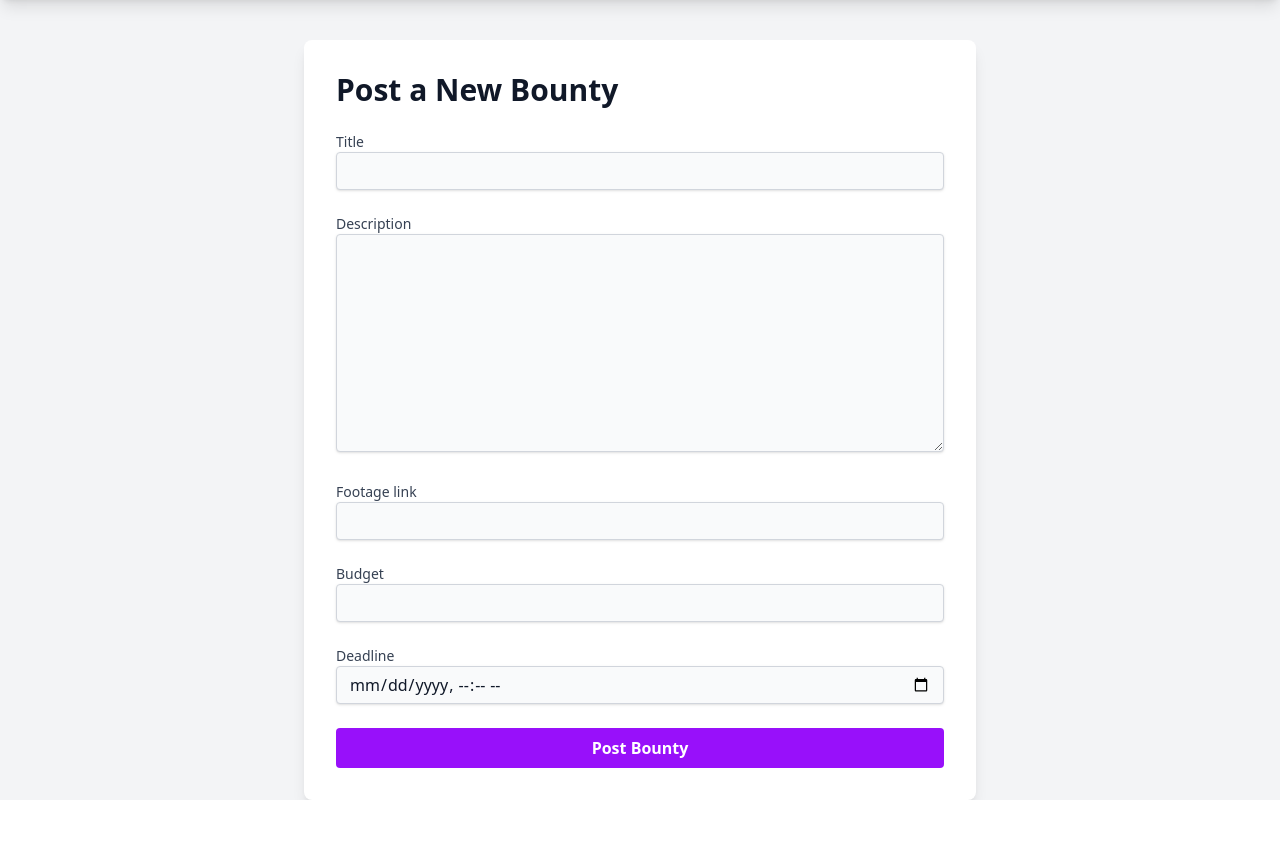
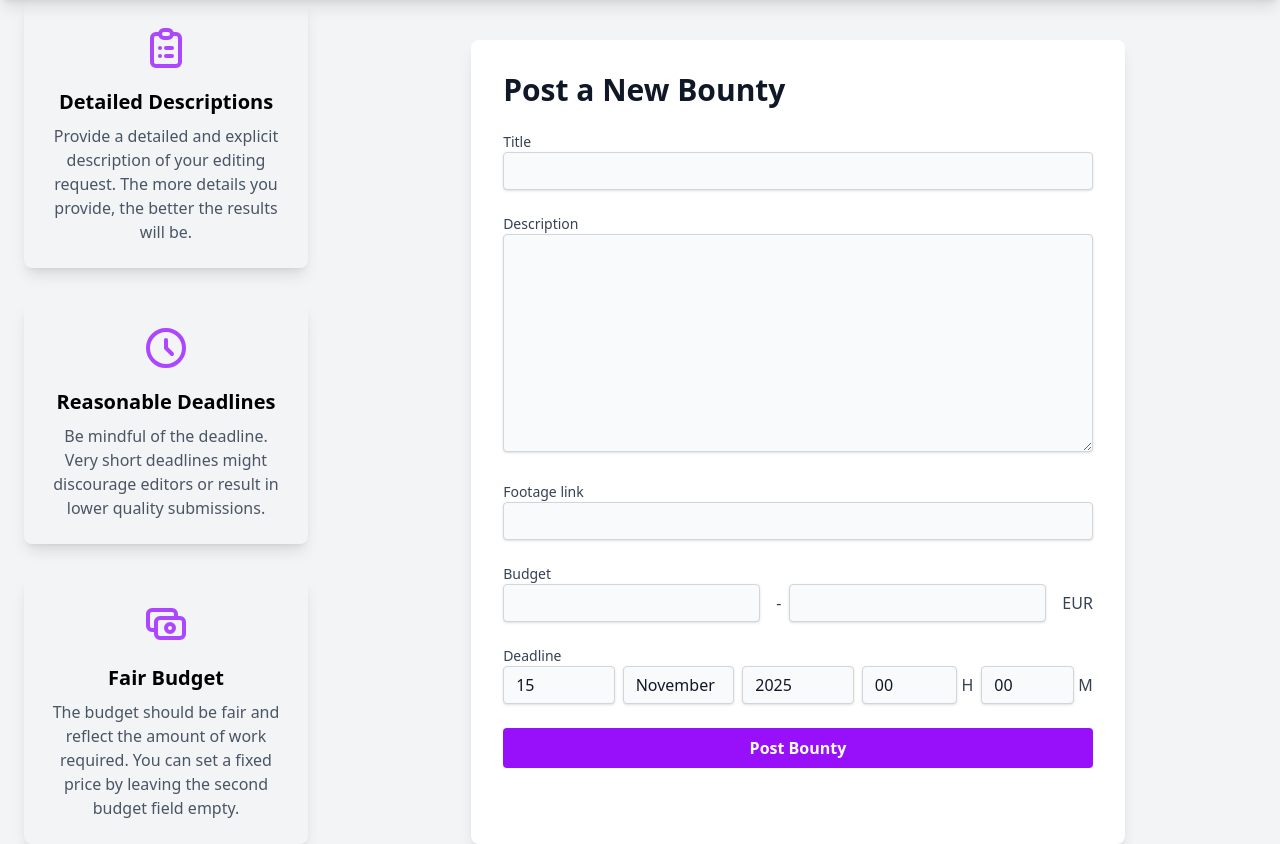
Before and after one commit to Quippy22/Edithunt, a Django app: page /bounty/post/ in a window 1280 px wide. Shown: the part 72-916 px from the top of the page. Before the commit the page ends 872 px from the top, so only its background shows below. Run offline with Django 5.2, Linux system fonts and the light colour scheme; the visitor is signed in with stand-in values (Sample User, id 1); some libraries are stand-ins or nearby versions.

Commit message:
ui: enhance post bounty layout and update page iconography

```diff
--- a/core/forms.py
+++ b/core/forms.py
@@ -1,5 +1,8 @@
 from django import forms
 from django.contrib.auth.forms import UserCreationForm
+from datetime import date, datetime, timedelta
+from django.forms import widgets
+import calendar
 
 from .models import Bounty, CustomUser
 
@@ -15,15 +18,66 @@ class CustomUserCreationForm(UserCreationForm):
             field.widget.attrs["class"] = "form-input"
 
 
+class DateTimeSelectWidget(widgets.MultiWidget):
+    template_name = 'core/widgets/datetime_select.html'
+
+    def __init__(self, attrs=None):
+        month_choices = [(i, calendar.month_name[i]) for i in range(1, 13)]
+        _widgets = (
+            widgets.Select(attrs=attrs, choices=[(i, i) for i in range(1, 32)]), # Day
+            widgets.Select(attrs=attrs, choices=month_choices), # Month
+            widgets.Select(attrs=attrs, choices=[(i, i) for i in range(date.today().year, date.today().year + 11)]), # Year
+            widgets.Select(attrs=attrs, choices=[(i, f"{i:02d}") for i in range(24)]),  # Hour
+            widgets.Select(attrs=attrs, choices=[(i, f"{i:02d}") for i in range(0, 60, 5)]),  # Minute
+        )
+        super().__init__(_widgets, attrs)
+
+    def decompress(self, value):
+        if isinstance(value, datetime):
+            return [value.day, value.month, value.year, value.hour, value.minute]
+        if isinstance(value, date):
+            return [value.day, value.month, value.year, 0, 0]
+        return [None, None, None, None, None]
+
+class DateTimeMultiValueField(forms.MultiValueField):
+    widget = DateTimeSelectWidget
+
+    def __init__(self, *args, **kwargs):
+        fields = (
+            forms.IntegerField(), # Day
+            forms.IntegerField(), # Month
+            forms.IntegerField(), # Year
+            forms.IntegerField(), # Hour
+            forms.IntegerField(), # Minute
+        )
+        super().__init__(fields=fields, require_all_fields=True, *args, **kwargs)
+
+    def compress(self, data_list):
+        if data_list:
+            try:
+                return datetime(
+                    year=data_list[2],
+                    month=data_list[1],
+                    day=data_list[0],
+                    hour=data_list[3],
+                    minute=data_list[4]
+                )
+            except (ValueError, TypeError):
+                raise forms.ValidationError("Invalid date or time.", code='invalid')
+        return None
+
+
 class BountyForm(forms.ModelForm):
+    deadline = DateTimeMultiValueField(
+        initial=lambda: date.today() + timedelta(days=1)
+    )
+
     class Meta:
         model = Bounty
-        fields = ["title", "description", "footage_link", "budget", "deadline"]
-        widgets = {
-            "deadline": forms.DateTimeInput(attrs={"type": "datetime-local"}),
-        }
+        fields = ["title", "description", "footage_link", "budget_min", "budget_max", "deadline"]
 
     def __init__(self, *args, **kwargs):
         super().__init__(*args, **kwargs)
         for field_name, field in self.fields.items():
-            field.widget.attrs["class"] = "form-input"
+            if field_name not in ["deadline", "budget_min", "budget_max"]:
+                field.widget.attrs["class"] = "form-input"
--- a/core/models.py
+++ b/core/models.py
@@ -31,9 +31,10 @@ class Bounty(models.Model):
     # Detailed description of what needs to be edited
     description = models.TextField()
     # Link to the raw footage for editors to download
-    footage_link = models.URLField(blank=True)
+    footage_link = models.URLField()
     # The amount of money offered for the winning edit
-    budget = models.DecimalField(max_digits=8, decimal_places=2)
+    budget_min = models.DecimalField(max_digits=8, decimal_places=2)
+    budget_max = models.DecimalField(max_digits=8, decimal_places=2, null=True, blank=True)
     # The date and time by which submissions are due
     deadline = models.DateTimeField()
     # Current status of the bounty
--- a/core/templates/core/post_bounty.html
+++ b/core/templates/core/post_bounty.html
@@ -1,12 +1,40 @@
 {% extends 'theme/base.html' %}
 
 {% block content %}
+<div class="post-bounty-container px-6">
+    <div class="rules-container space-y-8">
+        <!-- Tip 1 -->
+        <div class="rounded-lg shadow-lg p-6 text-center">
+            <div class="text-purple-500 mb-4">
+                {% include 'partials/icons/clipboard-list.html' %}
+            </div>
+            <h3 class="text-xl font-bold mb-2 dark:text-white">Detailed Descriptions</h3>
+            <p class="text-gray-600 dark:text-gray-400">Provide a detailed and explicit description of your editing request. The more details you provide, the better the results will be.</p>
+        </div>
+        <!-- Tip 2 -->
+        <div class="rounded-lg shadow-lg p-6 text-center">
+            <div class="text-purple-500 mb-4">
+                {% include 'partials/icons/clock.html' %}
+            </div>
+            <h3 class="text-xl font-bold mb-2 dark:text-white">Reasonable Deadlines</h3>
+            <p class="text-gray-600 dark:text-gray-400">Be mindful of the deadline. Very short deadlines might discourage editors or result in lower quality submissions.</p>
+        </div>
+        <!-- Tip 3 -->
+        <div class="rounded-lg shadow-lg p-6 text-center">
+            <div class="text-purple-500 mb-4">
+                {% include 'partials/icons/cash.html' %}
+            </div>
+            <h3 class="text-xl font-bold mb-2 dark:text-white">Fair Budget</h3>
+            <p class="text-gray-600 dark:text-gray-400">The budget should be fair and reflect the amount of work required. You can set a fixed price by leaving the second budget field empty.</p>
+        </div>
+    </div>
     <div class="form-container">
         <h1 class="form-heading">Post a New Bounty</h1>
         <form method="post" class="space-y-6">
             {% csrf_token %}
 
             {% for field in form %}
+                {% if field.name != 'budget_min' and field.name != 'budget_max' and field.name != 'deadline' %}
                     <div>
                         <label for="{{ field.id_for_label }}" class="form-label">{{ field.label }}</label>
                         {{ field }}
@@ -17,7 +45,40 @@
                             <p class="mt-2 text-sm text-red-600">{{ error }}</p>
                         {% endfor %}
                     </div>
+                {% endif %}
             {% endfor %}
+
+            <!-- budget fields -->
+            <div>
+                <label class="form-label">Budget</label>
+                <div class="budget-input-wrapper">
+                    {{ form.budget_min }}
+                    <span class="currency-label">-</span>
+                    {{ form.budget_max }}
+                    <span class="currency-label">EUR</span>
+                </div>
+                {% if form.budget_min.help_text %}
+                    <p class="mt-2 text-sm text-gray-500">{{ form.budget_min.help_text }}</p>
+                {% endif %}
+                {% for error in form.budget_min.errors %}
+                    <p class="mt-2 text-sm text-red-600">{{ error }}</p>
+                {% endfor %}
+                {% for error in form.budget_max.errors %}
+                    <p class="mt-2 text-sm text-red-600">{{ error }}</p>
+                {% endfor %}
+            </div>
+
+            <!-- deadline field -->
+            <div>
+                <label for="{{ form.deadline.id_for_label }}" class="form-label">{{ form.deadline.label }}</label>
+                {{ form.deadline }}
+                {% if form.deadline.help_text %}
+                    <p class="mt-2 text-sm text-gray-500">{{ form.deadline.help_text }}</p>
+                {% endif %}
+                {% for error in form.deadline.errors %}
+                    <p class="mt-2 text-sm text-red-600">{{ error }}</p>
+                {% endfor %}
+            </div>
 
             <div>
                 <button type="submit" class="w-full flex justify-center btn-primary">
@@ -26,4 +87,5 @@
             </div>
         </form>
     </div>
+</div>
 {% endblock %}
--- a/edithunt/settings.py
+++ b/edithunt/settings.py
@@ -143,3 +143,8 @@ TAILWIND_APP_NAME = 'theme'
 
 # Custom User Model
 AUTH_USER_MODEL = 'core.CustomUser'
+
+# Authentication Settings
+LOGIN_URL = '/login/'
+LOGIN_REDIRECT_URL = '/'
+LOGOUT_REDIRECT_URL = '/'
--- a/theme/templates/home.html
+++ b/theme/templates/home.html
@@ -21,7 +21,7 @@
                 <div class="w-full md:w-1/3 px-4 mb-8">
                     <div class="rounded-lg shadow-lg p-8 text-center">
                         <div class="text-purple-500 mb-4">
-                            <svg class="w-16 h-16 mx-auto" fill="none" stroke="currentColor" viewBox="0 0 24 24" xmlns="http://www.w3.org/2000/svg"><path stroke-linecap="round" stroke-linejoin="round" stroke-width="2" d="M15.172 7l-6.586 6.586a2 2 0 102.828 2.828l6.414-6.414a2 2 0 10-2.828-2.828L11 11.586M17.5 5.5a2.5 2.5 0 11-5 0 2.5 2.5 0 015 0z"></path></svg>
+                            {% include 'partials/icons/flag.html' %}
                         </div>
                         <h3 class="text-2xl font-bold mb-2">Post a Bounty</h3>
                         <p class="text-gray-600 dark:text-gray-400">Creators post video editing jobs with a description, budget, and deadline.</p>
@@ -31,7 +31,7 @@
                 <div class="w-full md:w-1/3 px-4 mb-8">
                     <div class="rounded-lg shadow-lg p-8 text-center">
                         <div class="text-purple-500 mb-4">
-                            <svg class="w-16 h-16 mx-auto" fill="none" stroke="currentColor" viewBox="0 0 24 24" xmlns="http://www.w3.org/2000/svg"><path stroke-linecap="round" stroke-linejoin="round" stroke-width="2" d="M12 6.253v11.494m-9-5.747h18"></path></svg>
+                            {% include 'partials/icons/map-pin.html' %}
                         </div>
                         <h3 class="text-2xl font-bold mb-2">Editors Compete</h3>
                         <p class="text-gray-600 dark:text-gray-400">Skilled editors submit their best work to win the bounty.</p>
@@ -41,7 +41,7 @@
                 <div class="w-full md:w-1/3 px-4 mb-8">
                     <div class="rounded-lg shadow-lg p-8 text-center">
                         <div class="text-purple-500 mb-4">
-                            <svg class="w-16 h-16 mx-auto" fill="none" stroke="currentColor" viewBox="0 0 24 24" xmlns="http://www.w3.org/2000/svg"><path stroke-linecap="round" stroke-linejoin="round" stroke-width="2" d="M5 13l4 4L19 7"></path></svg>
+                            {% include 'partials/icons/trophy.html' %}
                         </div>
                         <h3 class="text-2xl font-bold mb-2">Choose a Winner</h3>
                         <p class="text-gray-600 dark:text-gray-400">Creators review submissions and award the bounty to the best editor.</p>
--- /dev/null
+++ b/theme/templates/partials/icons/cash.html
@@ -0,0 +1 @@
+<svg class="w-12 h-12 mx-auto" fill="none" stroke="currentColor" viewBox="0 0 24 24" xmlns="http://www.w3.org/2000/svg"><path stroke-linecap="round" stroke-linejoin="round" stroke-width="2" d="M17 9V7a2 2 0 00-2-2H5a2 2 0 00-2 2v6a2 2 0 002 2h2m2 4h10a2 2 0 002-2v-6a2 2 0 00-2-2H9a2 2 0 00-2 2v6a2 2 0 002 2zm7-5a2 2 0 11-4 0 2 2 0 014 0z"></path></svg>
--- /dev/null
+++ b/theme/templates/partials/icons/clipboard-list.html
@@ -0,0 +1 @@
+<svg xmlns="http://www.w3.org/2000/svg" class="w-12 h-12 mx-auto" fill="none" viewBox="0 0 24 24" stroke="currentColor"><path stroke-linecap="round" stroke-linejoin="round" stroke-width="2" d="M9 5H7a2 2 0 00-2 2v12a2 2 0 002 2h10a2 2 0 002-2V7a2 2 0 00-2-2h-2M9 5a2 2 0 002 2h2a2 2 0 002-2M9 5a2 2 0 012-2h2a2 2 0 012 2m-3 7h3m-3 4h3m-6-4h.01M9 16h.01" /></svg>
--- /dev/null
+++ b/theme/templates/partials/icons/clock.html
@@ -0,0 +1 @@
+<svg xmlns="http://www.w3.org/2000/svg" class="w-12 h-12 mx-auto" fill="none" viewBox="0 0 24 24" stroke="currentColor"><path stroke-linecap="round" stroke-linejoin="round" stroke-width="2" d="M12 8v4l3 3m6-3a9 9 0 11-18 0 9 9 0 0118 0z" /></svg>
--- /dev/null
+++ b/theme/templates/partials/icons/flag.html
@@ -0,0 +1 @@
+<svg xmlns="http://www.w3.org/2000/svg" class="w-16 h-16 mx-auto" fill="none" viewBox="0 0 24 24" stroke="currentColor"><path stroke-linecap="round" stroke-linejoin="round" stroke-width="2" d="M5 5a2 2 0 012-2h10a2 2 0 012 2v16l-7-3.5L5 21V5z" /></svg>
--- /dev/null
+++ b/theme/templates/partials/icons/map-pin.html
@@ -0,0 +1 @@
+<svg xmlns="http://www.w3.org/2000/svg" viewBox="0 0 20 20" fill="currentColor" class="w-16 h-16 mx-auto"><path d="M17.414 2.586a2 2 0 00-2.828 0L7 10.172V13h2.828l7.586-7.586a2 2 0 000-2.828z" /><path fill-rule="evenodd" d="M2 6a2 2 0 012-2h4a1 1 0 010 2H4v10h10v-4a1 1 0 112 0v4a2 2 0 01-2 2H4a2 2 0 01-2-2V6z" clip-rule="evenodd" /></svg>
--- /dev/null
+++ b/theme/templates/partials/icons/trophy.html
@@ -0,0 +1 @@
+<svg xmlns="http://www.w3.org/2000/svg" width="24" height="24" viewBox="0 0 24 24" fill="none" stroke="currentColor" stroke-width="2" stroke-linecap="round" stroke-linejoin="round" class="w-16 h-16 mx-auto feather feather-award"><circle cx="12" cy="8" r="7"></circle><polyline points="8.21 13.89 7 23 12 20 17 23 15.79 13.88"></polyline></svg>
```
Also changed, not shown: core/templates/core/widgets/datetime_select.html (added, +9 -0 lines), theme/static_src/src/components.css (+46 -0 lines), core/migrations/0004_rename_budget_bounty_budget_min_bounty_budget_max_and_more.py (added), theme/static/css/dist/styles.css. Lines whose indentation alone changed are shown as unchanged.
